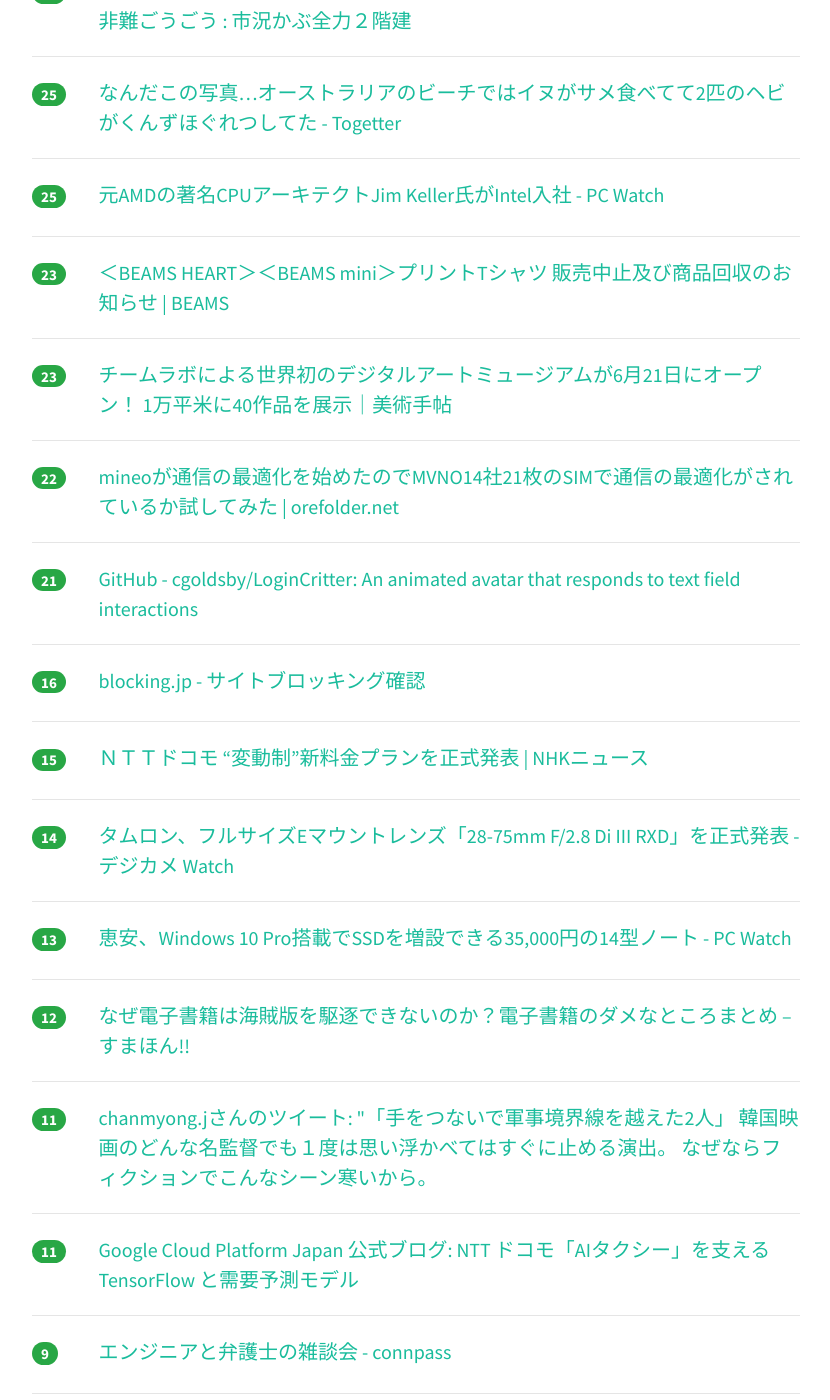
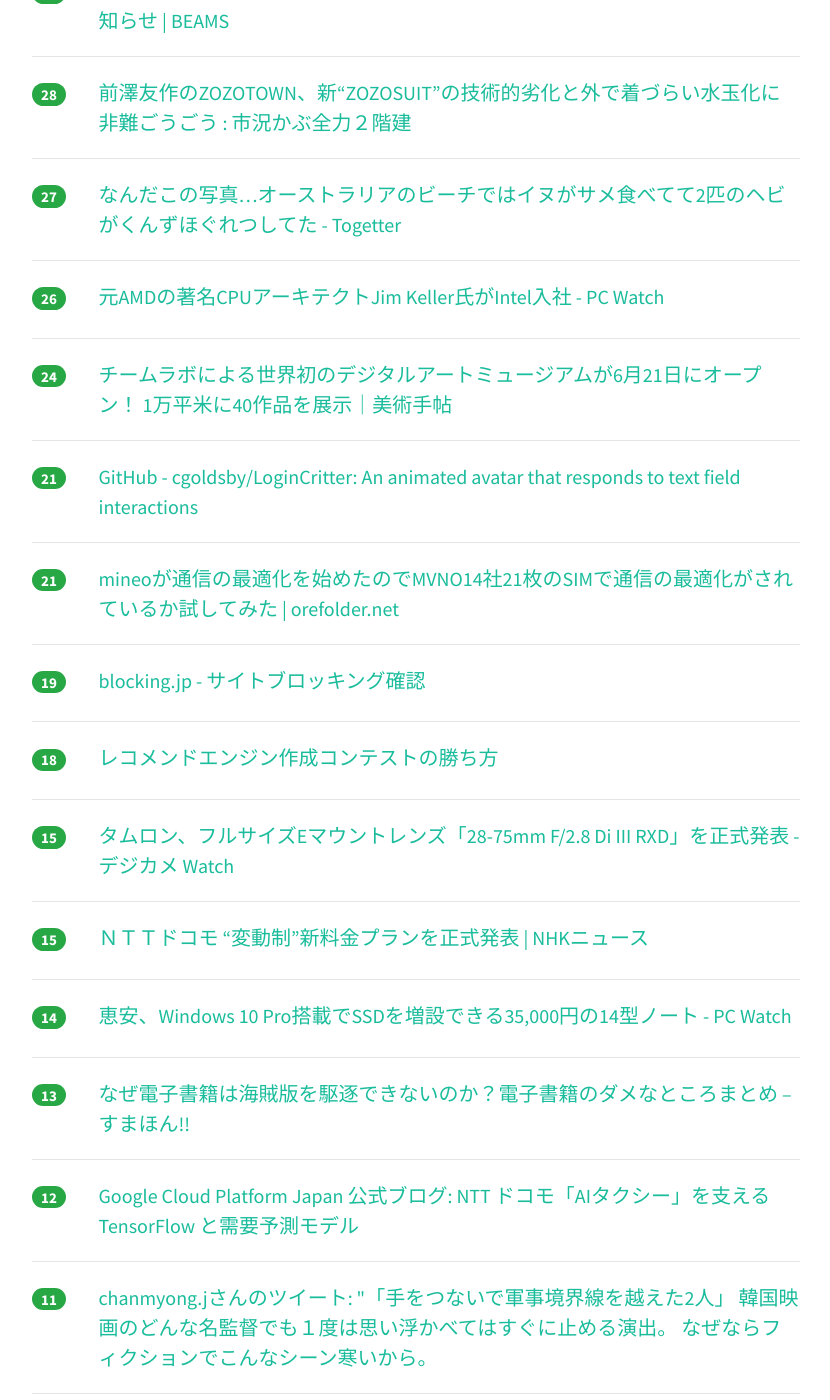
Before and after one commit to yatta47/hatena-matome-site, a Jekyll site: the page built from _posts/2018-04-28-hatena.md, in a window 1280 px wide and 1400 px high, scrolled down 521 px. Shown: the whole window, without its empty margins (224-1054 px from the left). Built offline with Jekyll 4.4.1, drawn with Linux system fonts in a browser that asks for light colours; nearby versions of some CDN libraries; some of the changed text lies outside the part shown.

Commit message:
Updated 2018-04-28

```diff
--- a/_posts/2018-04-28-hatena.md
+++ b/_posts/2018-04-28-hatena.md
@@ -1,14 +1,19 @@
 ---
 layout: post
 title:  "2018-04-28 はてぶIT"
-date:   2018-04-28 08:01:47
+date:   2018-04-28 09:02:55
 tags: [it-hotentry]
 ---
-17 件のデータあり
+19 件のデータあり
 
 <hr><div class="row">
-<div class="col-1"><span class="badge badge-pill badge-success h2">47</span></div>
+<div class="col-1"><span class="badge badge-pill badge-success h2">59</span></div>
 <div class="col-11"><a href='https://gigazine.net/news/20180427-switch-prevent-downgrade-blowing-fuses/' target='_blank'>Nintendo Switchはデバイスを物理的に変更することでシステムソフトウェアのダウングレードを防いでいる - GIGAZINE</a></div>
+</div>
+<hr>
+<div class="row">
+<div class="col-1"><span class="badge badge-pill badge-success h2">31</span></div>
+<div class="col-11"><a href='http://www.beams.co.jp/company/information/detail/229' target='_blank'>＜BEAMS HEART＞＜BEAMS mini＞プリントTシャツ 販売中止及び商品回収のお知らせ | BEAMS</a></div>
 </div>
 <hr>
 <div class="row">
@@ -17,28 +22,18 @@ tags: [it-hotentry]
 </div>
 <hr>
 <div class="row">
-<div class="col-1"><span class="badge badge-pill badge-success h2">25</span></div>
+<div class="col-1"><span class="badge badge-pill badge-success h2">27</span></div>
 <div class="col-11"><a href='https://togetter.com/li/1222023' target='_blank'>なんだこの写真…オーストラリアのビーチではイヌがサメ食べてて2匹のヘビがくんずほぐれつしてた - Togetter</a></div>
 </div>
 <hr>
 <div class="row">
-<div class="col-1"><span class="badge badge-pill badge-success h2">25</span></div>
+<div class="col-1"><span class="badge badge-pill badge-success h2">26</span></div>
 <div class="col-11"><a href='https://pc.watch.impress.co.jp/docs/news/1119519.html' target='_blank'>元AMDの著名CPUアーキテクトJim Keller氏がIntel入社 - PC Watch</a></div>
 </div>
 <hr>
 <div class="row">
-<div class="col-1"><span class="badge badge-pill badge-success h2">23</span></div>
-<div class="col-11"><a href='http://www.beams.co.jp/company/information/detail/229' target='_blank'>＜BEAMS HEART＞＜BEAMS mini＞プリントTシャツ 販売中止及び商品回収のお知らせ | BEAMS</a></div>
-</div>
-<hr>
-<div class="row">
-<div class="col-1"><span class="badge badge-pill badge-success h2">23</span></div>
+<div class="col-1"><span class="badge badge-pill badge-success h2">24</span></div>
 <div class="col-11"><a href='https://bijutsutecho.com/news/14713/' target='_blank'>チームラボによる世界初のデジタルアートミュージアムが6月21日にオープン！ 1万平米に40作品を展示｜美術手帖</a></div>
-</div>
-<hr>
-<div class="row">
-<div class="col-1"><span class="badge badge-pill badge-success h2">22</span></div>
-<div class="col-11"><a href='https://www.orefolder.net/blog/2018/04/mineo-data-optimization/' target='_blank'>mineoが通信の最適化を始めたのでMVNO14社21枚のSIMで通信の最適化がされているか試してみた | orefolder.net</a></div>
 </div>
 <hr>
 <div class="row">
@@ -47,8 +42,23 @@ tags: [it-hotentry]
 </div>
 <hr>
 <div class="row">
-<div class="col-1"><span class="badge badge-pill badge-success h2">16</span></div>
+<div class="col-1"><span class="badge badge-pill badge-success h2">21</span></div>
+<div class="col-11"><a href='https://www.orefolder.net/blog/2018/04/mineo-data-optimization/' target='_blank'>mineoが通信の最適化を始めたのでMVNO14社21枚のSIMで通信の最適化がされているか試してみた | orefolder.net</a></div>
+</div>
+<hr>
+<div class="row">
+<div class="col-1"><span class="badge badge-pill badge-success h2">19</span></div>
 <div class="col-11"><a href='http://blocking.jp/' target='_blank'>blocking.jp - サイトブロッキング確認</a></div>
+</div>
+<hr>
+<div class="row">
+<div class="col-1"><span class="badge badge-pill badge-success h2">18</span></div>
+<div class="col-11"><a href='https://www.slideshare.net/ShunNukui/ss-94997937' target='_blank'>レコメンドエンジン作成コンテストの勝ち方</a></div>
+</div>
+<hr>
+<div class="row">
+<div class="col-1"><span class="badge badge-pill badge-success h2">15</span></div>
+<div class="col-11"><a href='https://dc.watch.impress.co.jp/docs/news/1119151.html' target='_blank'>タムロン、フルサイズEマウントレンズ「28-75mm F/2.8 Di III RXD」を正式発表 - デジカメ Watch</a></div>
 </div>
 <hr>
 <div class="row">
@@ -58,27 +68,22 @@ tags: [it-hotentry]
 <hr>
 <div class="row">
 <div class="col-1"><span class="badge badge-pill badge-success h2">14</span></div>
-<div class="col-11"><a href='https://dc.watch.impress.co.jp/docs/news/1119151.html' target='_blank'>タムロン、フルサイズEマウントレンズ「28-75mm F/2.8 Di III RXD」を正式発表 - デジカメ Watch</a></div>
+<div class="col-11"><a href='https://pc.watch.impress.co.jp/docs/news/1119691.html' target='_blank'>恵安、Windows 10 Pro搭載でSSDを増設できる35,000円の14型ノート - PC Watch</a></div>
 </div>
 <hr>
 <div class="row">
 <div class="col-1"><span class="badge badge-pill badge-success h2">13</span></div>
-<div class="col-11"><a href='https://pc.watch.impress.co.jp/docs/news/1119691.html' target='_blank'>恵安、Windows 10 Pro搭載でSSDを増設できる35,000円の14型ノート - PC Watch</a></div>
+<div class="col-11"><a href='https://smhn.info/201804-denshi-shoseki-no-damena-tokoro-matome' target='_blank'>なぜ電子書籍は海賊版を駆逐できないのか？電子書籍のダメなところまとめ – すまほん!!</a></div>
 </div>
 <hr>
 <div class="row">
 <div class="col-1"><span class="badge badge-pill badge-success h2">12</span></div>
-<div class="col-11"><a href='https://smhn.info/201804-denshi-shoseki-no-damena-tokoro-matome' target='_blank'>なぜ電子書籍は海賊版を駆逐できないのか？電子書籍のダメなところまとめ – すまほん!!</a></div>
+<div class="col-11"><a href='https://cloudplatform-jp.googleblog.com/2018/04/ntt-docomo-ai-taxi-tensorflow.html' target='_blank'>Google Cloud Platform Japan 公式ブログ: NTT ドコモ「AIタクシー」を支える TensorFlow と需要予測モデル</a></div>
 </div>
 <hr>
 <div class="row">
 <div class="col-1"><span class="badge badge-pill badge-success h2">11</span></div>
 <div class="col-11"><a href='http://twitter.com/kamamacha/status/989707692024385536' target='_blank'>chanmyong.jさんのツイート: "「手をつないで軍事境界線を越えた2人」 韓国映画のどんな名監督でも１度は思い浮かべてはすぐに止める演出。 なぜならフィクションでこんなシーン寒いから。 </a></div>
-</div>
-<hr>
-<div class="row">
-<div class="col-1"><span class="badge badge-pill badge-success h2">11</span></div>
-<div class="col-11"><a href='https://cloudplatform-jp.googleblog.com/2018/04/ntt-docomo-ai-taxi-tensorflow.html' target='_blank'>Google Cloud Platform Japan 公式ブログ: NTT ドコモ「AIタクシー」を支える TensorFlow と需要予測モデル</a></div>
 </div>
 <hr>
 <div class="row">
@@ -91,3 +96,8 @@ tags: [it-hotentry]
 <div class="col-11"><a href='http://www.youtube.com/watch?v=ouef18CtxFU' target='_blank'>cero / 魚の骨 鳥の羽根【OFFICIAL MUSIC VIDEO】</a></div>
 </div>
 <hr>
+<div class="row">
+<div class="col-1"><span class="badge badge-pill badge-success h2">7</span></div>
+<div class="col-11"><a href='https://blogs.windows.com/japan/2018/04/27/windows10_april_2018_update_announcing/' target='_blank'>Windows 10 April 2018 Update を発表 - Windows Blog for JapanWindows Blog for Japan</a></div>
+</div>
+<hr>
```
